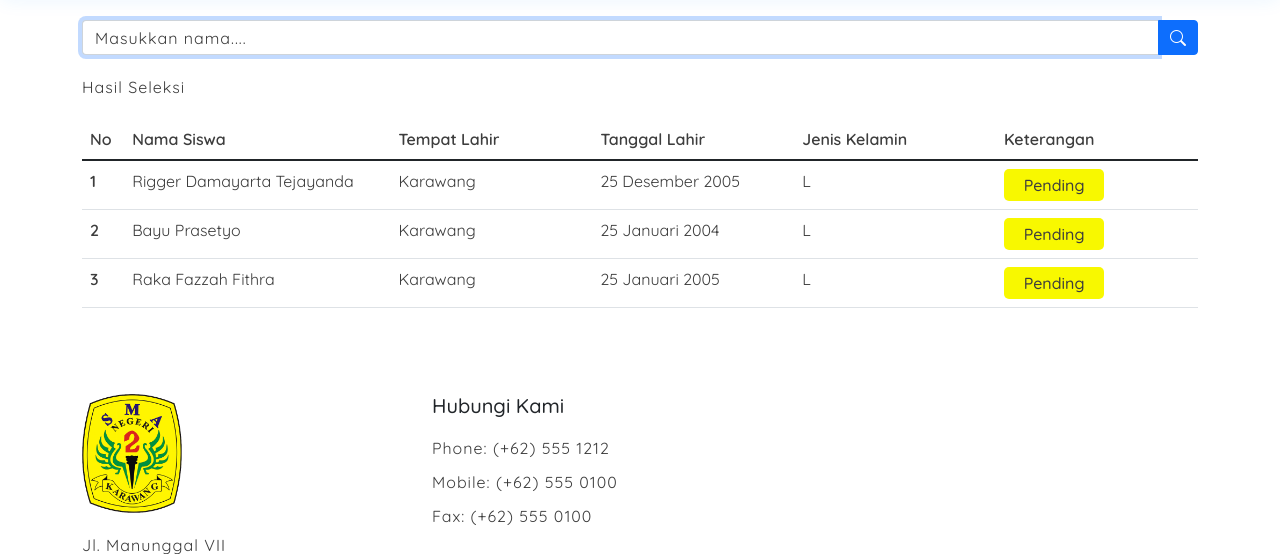
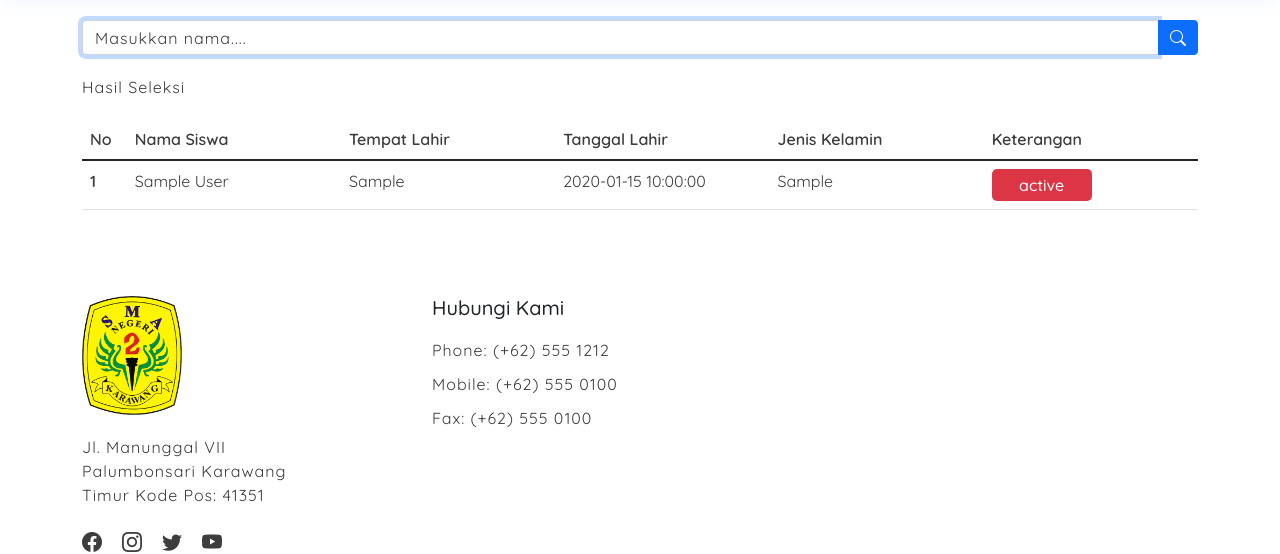
Before and after one commit to faisalProject/ppdb, a PHP site: page / in a window 1280 px wide. Shown: the part 50-604 px from the top of the page. Run offline with PHP 8.4, Linux system fonts and the light colour scheme; tables that the repository leaves empty or names only in its code hold one stand-in row (Sample ...); some libraries are stand-ins or nearby versions.

Commit message:
partial update

```diff
--- a/index.php
+++ b/index.php
@@ -12,6 +12,12 @@
             header("Location: admin/index.php");
         }
     }
+
+    $db = new Db("Localhost", "root", "", "db_ppdb");
+    $conn = $db->connect();
+
+    $result = $db->show($conn, "SELECT r.id, u.name, r.place_of_birth, r.date_of_birth, r.gender, r.status FROM registration r
+    LEFT JOIN users u ON r.user_id = u.id");
 
     // header
     require 'layouts/header-landing-page.php';
@@ -38,30 +44,24 @@
                         </tr>
                     </thead>
                     <tbody class="table-group-divider">
-                        <tr>
-                            <th scope="row">1</th>
-                            <td>Rigger Damayarta Tejayanda</td>
-                            <td>Karawang</td>
-                            <td>25 Desember 2005</td>
-                            <td>L</td>
-                            <td><p class="pending">Pending</p></td>
-                        </tr>
-                        <tr>
-                            <th scope="row">2</th>
-                            <td>Bayu Prasetyo</td>
-                            <td>Karawang</td>
-                            <td>25 Januari 2004</td>
-                            <td>L</td>
-                            <td><p class="pending">Pending</p></td>
-                        </tr>
-                        <tr>
-                            <th scope="row">3</th>
-                            <td>Raka Fazzah Fithra</td>
-                            <td>Karawang</td>
-                            <td>25 Januari 2005</td>
-                            <td>L</td>
-                            <td><p class="pending">Pending</p></td>
-                        </tr>
+                        <?php $i = 1 ?>
+                        <?php foreach ( $result as $r ) : ?>
+                            <tr>
+                                <th scope="row"><?= $i ?></th>
+                                <td><?= $r['name'] ?></td>
+                                <td><?= $r['place_of_birth'] ?></td>
+                                <td><?= $r['date_of_birth'] ?></td>
+                                <td><?= $r['gender'] ?></td>
+                                <?php if ( $r['status'] === 'pending' ) : ?>
+                                    <td><p class="pending"><?= $r['status'] ?></p></td>
+                                <?php elseif ( $r['status'] === 'accept' ) : ?>
+                                    <td><p class="accept"><?= $r['status'] ?></p></td>
+                                <?php else : ?>
+                                    <td><p class="reject"><?= $r['status'] ?></p></td>
+                                <?php endif; ?>
+                            </tr>
+                        <?php $i++ ?>
+                        <?php endforeach; ?>
                     </tbody>
                 </table>
             </div>
--- a/main.css
+++ b/main.css
@@ -341,6 +343,20 @@ body.active {
 .selection-results-contents > .container > .table-container > table > tbody > tr > td > p.pending {
     color: #3d3d3d;
     background-color: rgb(248, 248, 0);
+}
+
+.dashboard-contents > .container > .table-container > table > tbody > tr > td > p.accept,
+.landing-page-contents > .container > .table-container > table > tbody > tr > td > p.accept,
+.selection-results-contents > .container > .table-container > table > tbody > tr > td > p.accept {
+    color: #fff;
+    background-color: #198754;
+}
+
+.dashboard-contents > .container > .table-container > table > tbody > tr > td > p.reject,
+.landing-page-contents > .container > .table-container > table > tbody > tr > td > p.reject,
+.selection-results-contents > .container > .table-container > table > tbody > tr > td > p.reject {
+    color: #fff;
+    background-color: #dc3545;
 }
 
 .selection-results-contents > .container > .table-container > table > tbody > tr > td > .btn-secondary {
```
Also changed, not shown: other parts of main.css (+2 -0 lines), dashboard.php (+24 -24 lines).
